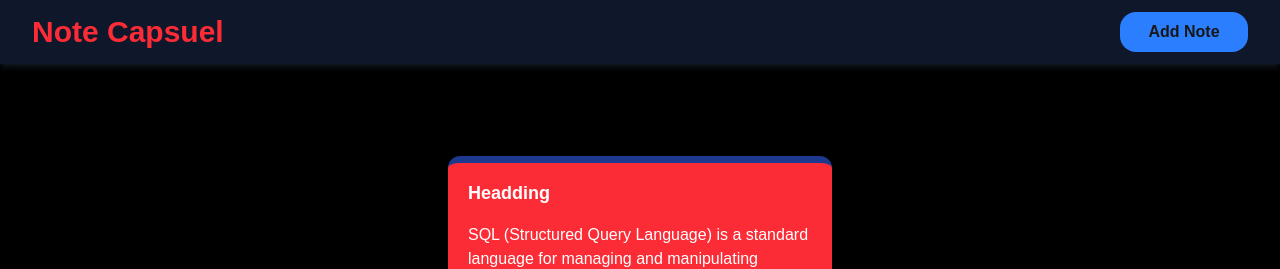
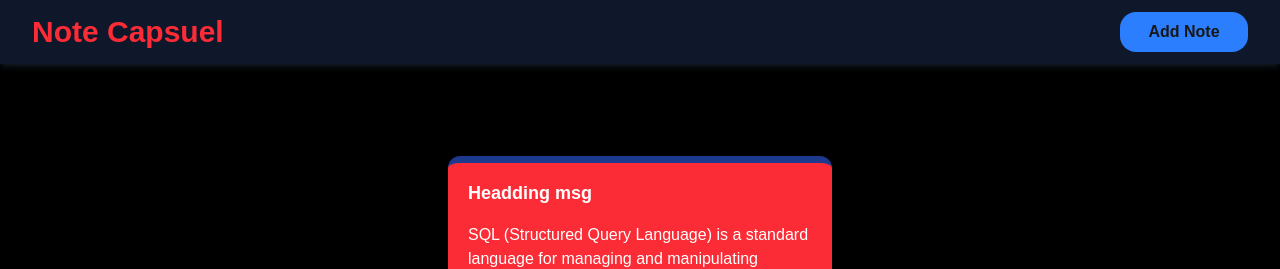
Before and after one commit to sionnn9/notecapsuel, a Next.js app in the folder frontend/note-cap/: page /note/1 in a window 1280 px wide. Shown: the top 269 px of the page. Built offline with nearby package versions, Linux system fonts and the light colour scheme.

Commit message:
front end backend togerther updated

```diff
--- a/frontend/note-cap/app/note/[id]/page.tsx
+++ b/frontend/note-cap/app/note/[id]/page.tsx
@@ -22,7 +22,7 @@ const page = () => {
         <div className="flex justify-center items-center">
           <div className="rounded-xl w-96 bg-red-500 h-auto m-7 text-start px-5 border-t-[7px] border-blue-900 ">
             <span className="text-white font-bold text-lg mt-4 block">
-              Headding
+              Headding msg
             </span>
             <p className="text-white my-4">
               SQL (Structured Query Language) is a standard language for
```
